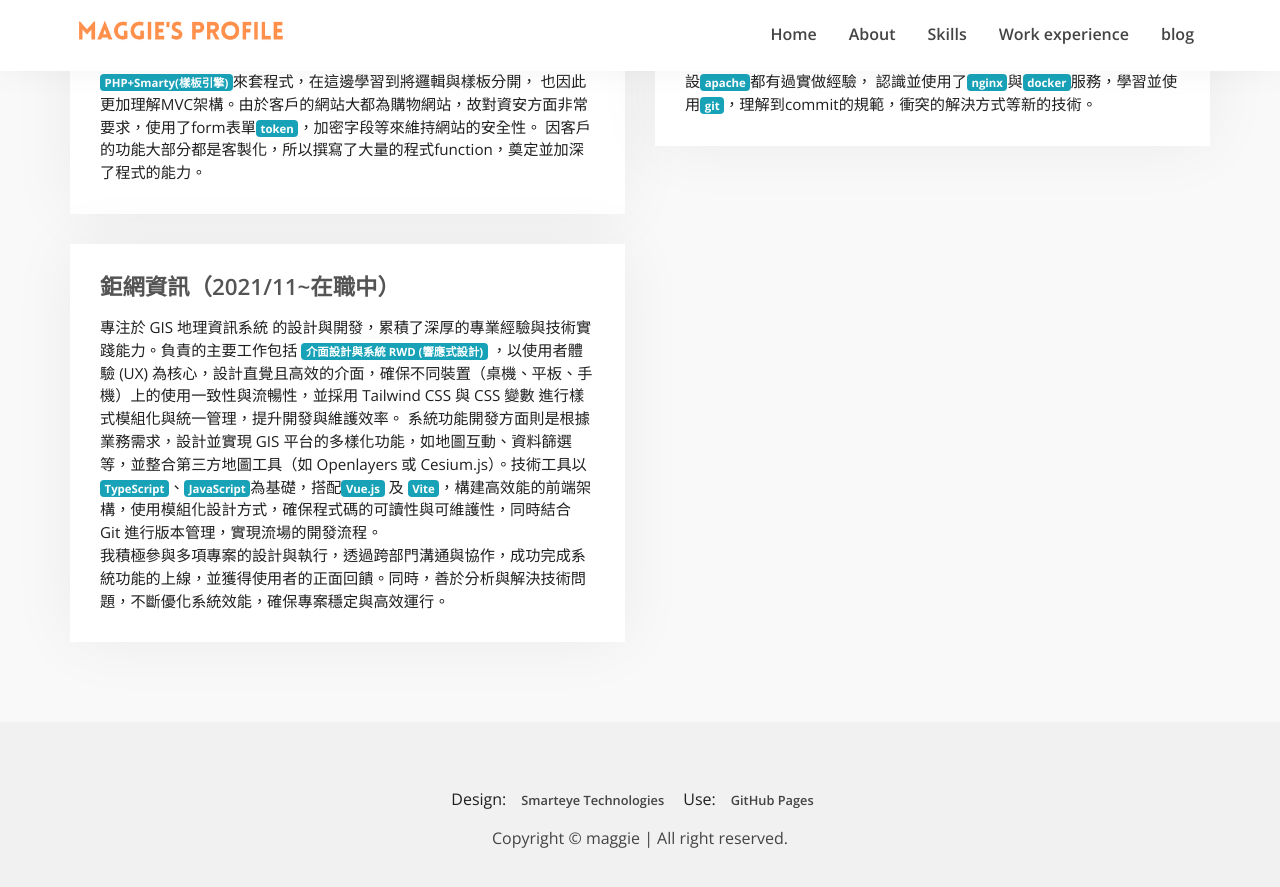
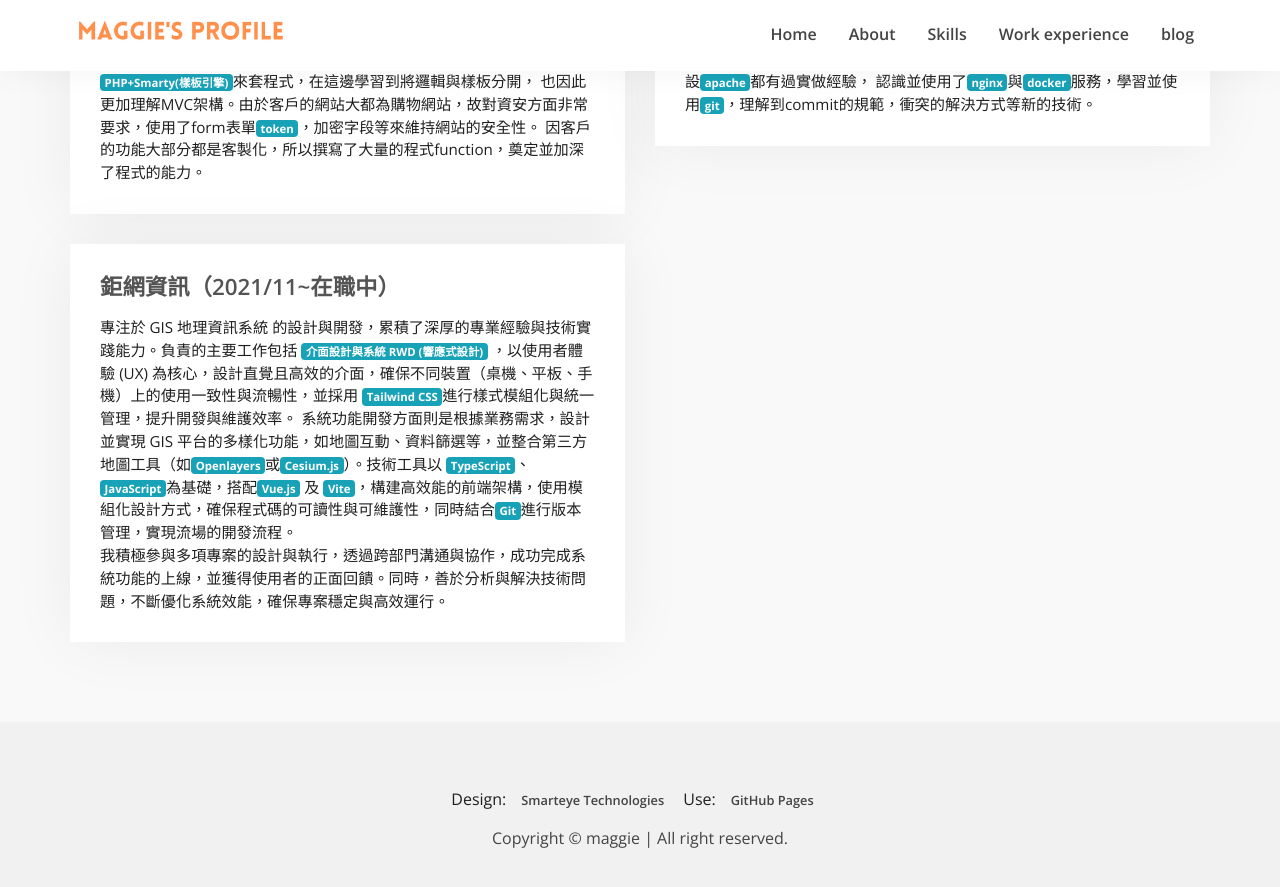
Before and after one commit to cv098150/cv098150.github.io, a Jekyll site: the page built from index.html, in a window 1280 px wide and 900 px high, scrolled down 2448 px. Shown: the top 887 px of the window. Built offline with Jekyll 4.4.1, drawn with Linux system fonts in a browser that asks for light colours.

Commit message:
style - 補上簡介程式語言mark樣式

```diff
--- a/index.html
+++ b/index.html
@@ -196,8 +196,8 @@ title: Home
             <div class="col-md-6 seric-div">
                 <div class="service-card">
                     <h4>鉅網資訊（2021/11~在職中）</h4>
-                    <p>專注於 GIS 地理資訊系統 的設計與開發，累積了深厚的專業經驗與技術實踐能力。負責的主要工作包括 <b class="badge badge-info">介面設計與系統 RWD (響應式設計)</b> ，以使用者體驗 (UX) 為核心，設計直覺且高效的介面，確保不同裝置（桌機、平板、手機）上的使用一致性與流暢性，並採用 Tailwind CSS 與 CSS 變數 進行樣式模組化與統一管理，提升開發與維護效率。
-                        系統功能開發方面則是根據業務需求，設計並實現 GIS 平台的多樣化功能，如地圖互動、資料篩選等，並整合第三方地圖工具（如 Openlayers 或 Cesium.js）。技術工具以 <b class="badge badge-info">TypeScript</b>、<b class="badge badge-info">JavaScript</b>為基礎，搭配<b class="badge badge-info">Vue.js</b> 及 <b class="badge badge-info">Vite</b>，構建高效能的前端架構，使用模組化設計方式，確保程式碼的可讀性與可維護性，同時結合 Git 進行版本管理，實現流場的開發流程。<br>我積極參與多項專案的設計與執行，透過跨部門溝通與協作，成功完成系統功能的上線，並獲得使用者的正面回饋。同時，善於分析與解決技術問題，不斷優化系統效能，確保專案穩定與高效運行。</p>
+                    <p>專注於 GIS 地理資訊系統 的設計與開發，累積了深厚的專業經驗與技術實踐能力。負責的主要工作包括 <b class="badge badge-info">介面設計與系統 RWD (響應式設計)</b> ，以使用者體驗 (UX) 為核心，設計直覺且高效的介面，確保不同裝置（桌機、平板、手機）上的使用一致性與流暢性，並採用 <b class="badge badge-info">Tailwind CSS</b>進行樣式模組化與統一管理，提升開發與維護效率。
+                        系統功能開發方面則是根據業務需求，設計並實現 GIS 平台的多樣化功能，如地圖互動、資料篩選等，並整合第三方地圖工具（如<b class="badge badge-info">Openlayers</b>或<b class="badge badge-info">Cesium.js</b>）。技術工具以 <b class="badge badge-info">TypeScript</b>、<b class="badge badge-info">JavaScript</b>為基礎，搭配<b class="badge badge-info">Vue.js</b> 及 <b class="badge badge-info">Vite</b>，構建高效能的前端架構，使用模組化設計方式，確保程式碼的可讀性與可維護性，同時結合<b class="badge badge-info">Git</b>進行版本管理，實現流場的開發流程。<br>我積極參與多項專案的設計與執行，透過跨部門溝通與協作，成功完成系統功能的上線，並獲得使用者的正面回饋。同時，善於分析與解決技術問題，不斷優化系統效能，確保專案穩定與高效運行。</p>
                 </div>
             </div>
         </div>
```
